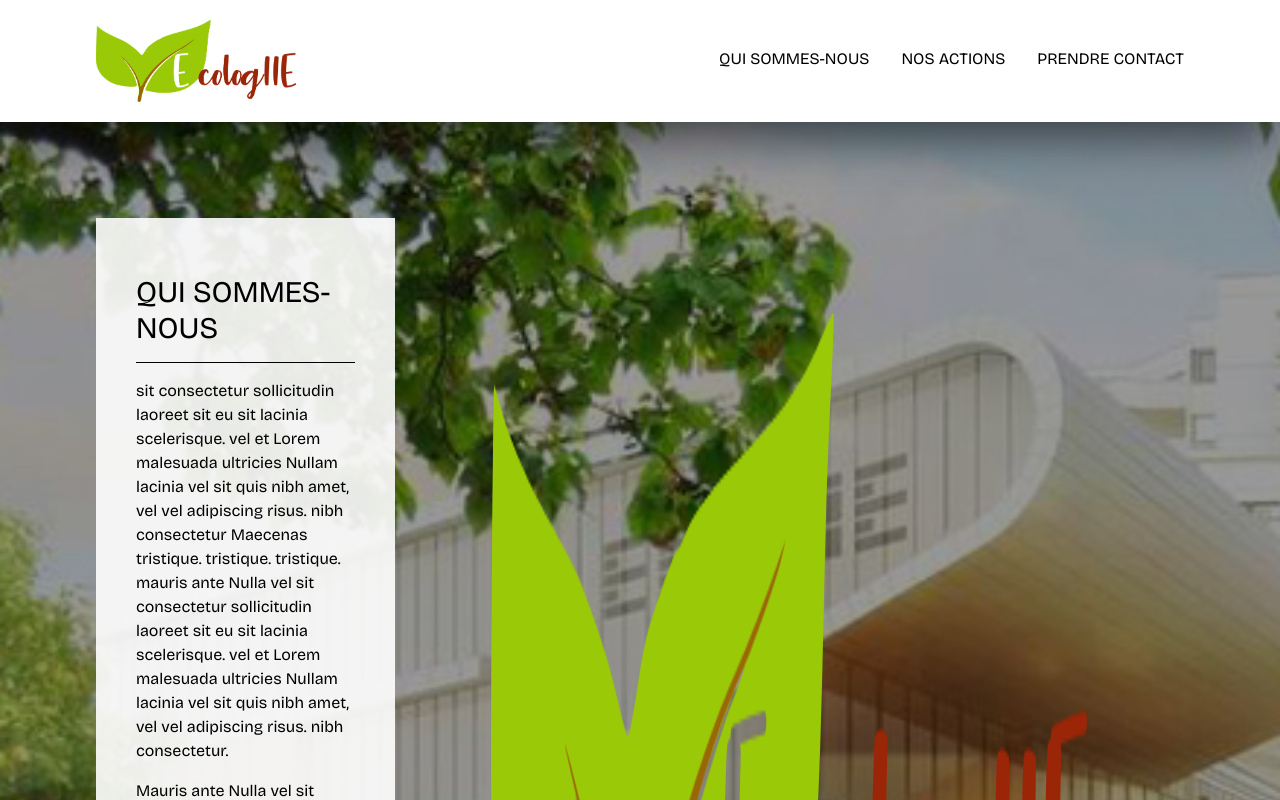
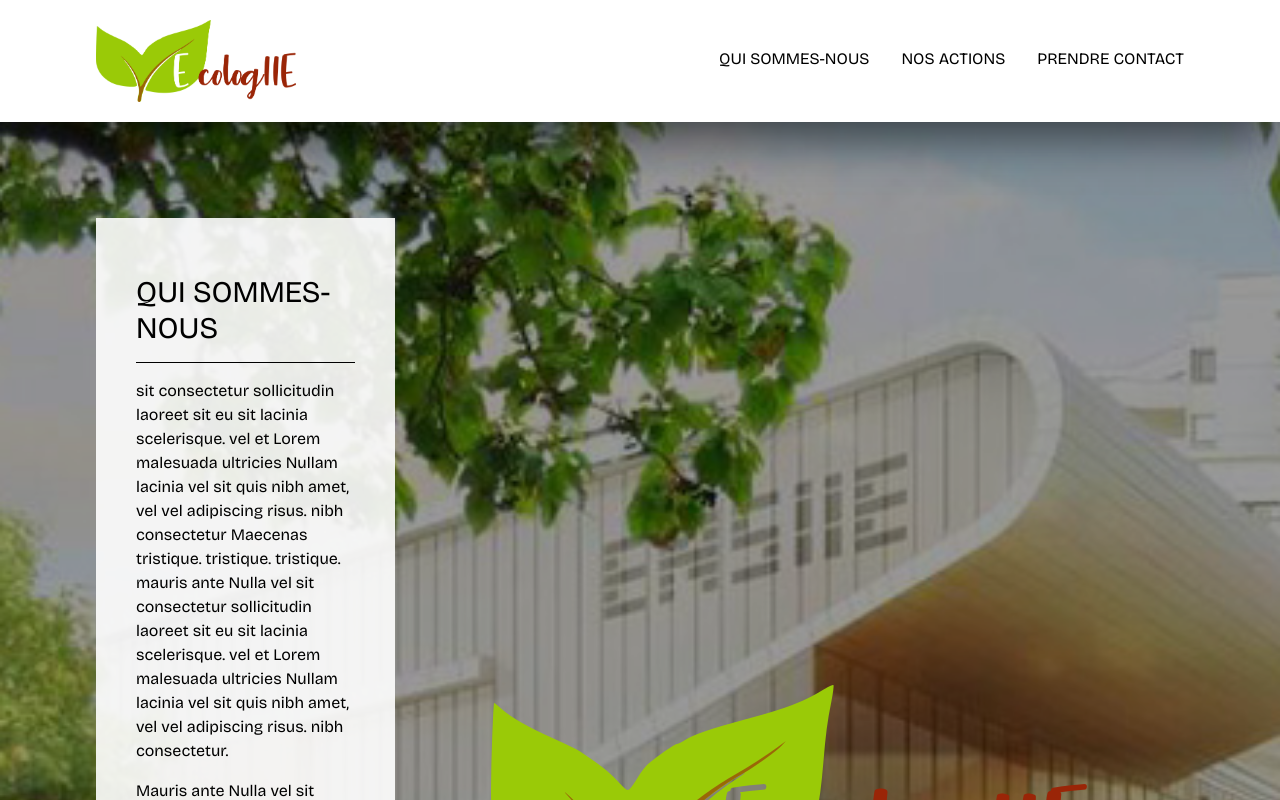
Before and after one commit to AristideExe/site-web-ecologiie, a React (Vite) app: page / in a window 1280 px wide. Shown: the top 800 px of the page. Built offline with nearby package versions, Linux system fonts and the light colour scheme.

Commit message:
fix: remove logo stretching on home page

```diff
--- a/src/components/Home/Home.jsx
+++ b/src/components/Home/Home.jsx
@@ -23,7 +23,7 @@ const Home = () => (
                         </a>
                     </div>
                 </div>
-                <img src={LogoEcologIIE} alt="Logo EcologIIE" className="flex-1/2 p-24 z-10 hidden md:block"/>
+                <img src={LogoEcologIIE} alt="Logo EcologIIE" className="flex-1/2 p-24 z-10 hidden md:block object-contain"/>
             </div>
         </div>
 
```
